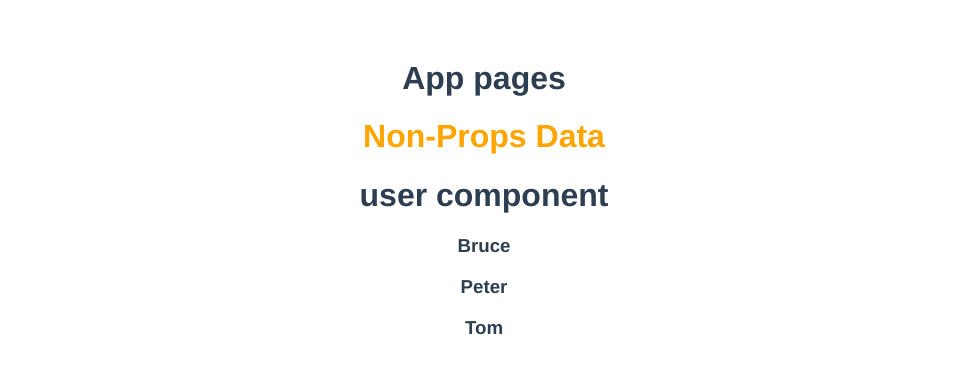
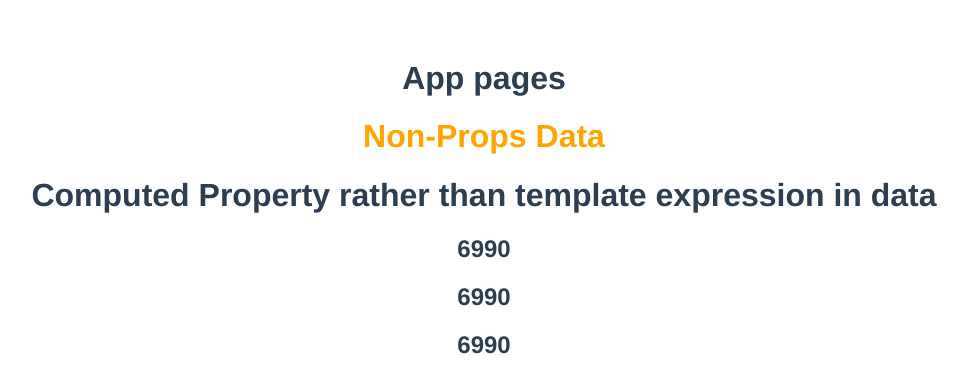
Before and after one commit to simonvista/Vue3, a Vue app: page / in a window 1280 px wide. Shown: the top 392 px of the page, without its empty margins (156-1124 px from the left). Built offline with nearby package versions, Linux system fonts and the light colour scheme.

Commit message:
27-0000 is done

```diff
--- a/src/components/Home.vue
+++ b/src/components/Home.vue
@@ -1,6 +1,6 @@
 <template>
   <h1>Non-Props Data</h1>
-  <user item="my data" name="my name" />
+  <user />
 </template>
 
 <script>
--- a/src/components/User.vue
+++ b/src/components/User.vue
@@ -1,27 +1,36 @@
 <template>
-  <!-- values of item & name won't pass through div tag even no settings in Props b/c inheritAttrs:false -->
   <div>
-    <!-- Non-Props data -->
-    <h1 >user component</h1>
-    <!-- values of item & name still pass through h3 tag even no settings in Props -->
-    <!-- <h3 v-bind='$attrs'>Bruce</h3> -->
-    <h3 :='$attrs'>Bruce</h3>
-    <h3>Peter</h3>
-    <h3>Tom</h3>
-    <!-- Props data -->
-    <!-- <h3>{{ name }}, {{ item }}</h3> -->
+    <h1>Computed Property rather than template expression in data</h1>
+    <!-- not cached -->
+    <h2>{{ dollars * rupeeVal - discount }}</h2>
+    <!-- computed property is cached -->
+    <h2>{{ getRes }}</h2>
+    <!-- method isn't cached -->
+    <h2>{{ getData() }}</h2>
   </div>
 </template>
 
 <script>
 export default {
   name: "User",
-  //   Props data
-  props: {
-    /* name: String,
-    item: String, */
+  data() {
+    return {
+      dollars: 100,
+      rupeeVal: 70,
+      discount: 10,
+    };
   },
-  // values of item & name won't pass through div tag
-  inheritAttrs:false
+  props: {},
+  methods: {
+    getData() {
+      return this.dollars * this.rupeeVal - this.discount;
+    },
+  },
+  // computed property is cached
+  computed: {
+    getRes() {
+      return this.dollars * this.rupeeVal - this.discount;
+    },
+  },
 };
 </script>
```
